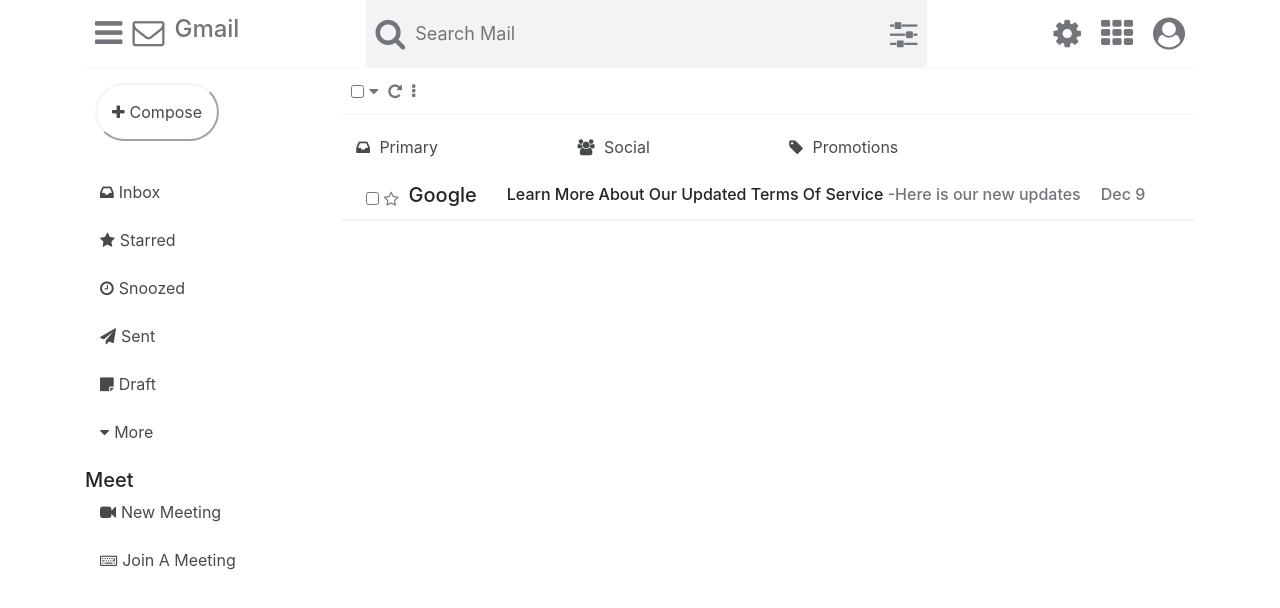
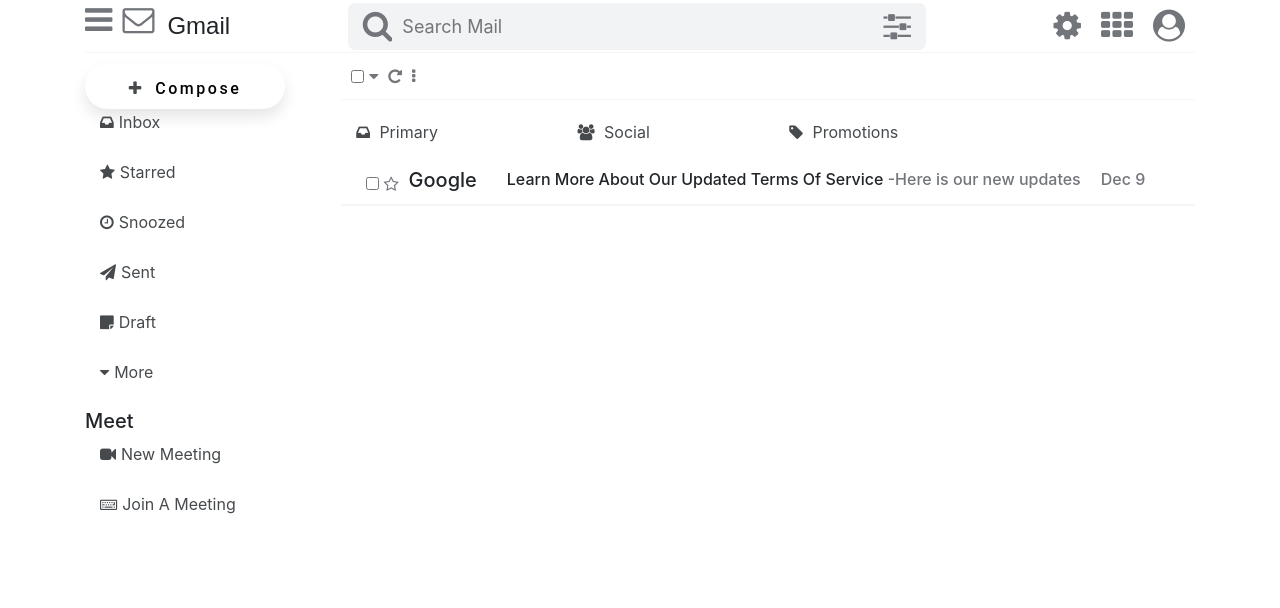
Before and after one commit to gokulajmech/hackdummy, a plain HTML site: page index.html in a window 1280 px wide. Drawn offline with nearby package versions, Linux system fonts and the light colour scheme.

Commit message:
Update index.css

```diff
--- a/index.css
+++ b/index.css
@@ -1,25 +1,25 @@
-*{
-    margin: 0;
-    padding: 0;
-}
-.container{
+
+@import url('https://fonts.googleapis.com/css2?family=Source+Sans+3:wght@300&display=swap');
+
+/* .container{
     height: 100vh;
-}
+} */
 .head{
     display: flex;
     justify-content: space-between;
     align-items: center;
     border-bottom: 1px solid whitesmoke;
 }
-.head1 {
-    display: flex;
-    align-items: center;
-    padding: 10px;
+.head1  {
+    display:flex;
+
 }
-.head1 span{
-    padding-left: 10px;
-    color: rgb(114,117,122);
+.head1 h4{
+    margin-top: 8px;
+    padding-left: 13px;
+    font-family: 'Source Sans 3', sans-serif;
 }
+
 .fa{
     color: rgb(114,117,122);
 }
@@ -31,8 +31,9 @@
     display: flex;
     flex: 0.7;
     align-items: center;
-    padding: 10px;
-    border-radius: 3px;
+    padding-right: 15px;
+    padding-left: 15px;
+    border-radius: 7px;
     background-color:rgb(241,243,244);
 }
 .head2 input{
@@ -55,16 +56,27 @@
     max-width: 300px;
 }
 .compose{
-    display: flex;
-    align-items: center;
-    border-radius: 30px;
-    outline: none;
-    padding: 15px;
-    margin:15px 10px ;
-    background-color: white ;
-    color:rgb(70,74,77) ;
-    text-transform: capitalize;
-    border-color: whitesmoke;
+    width: 200px;
+    height: 45px;
+    font-family: 'Roboto', sans-serif;
+    font-size: 11px;
+    letter-spacing: 2.5px;
+    font-weight: 500;
+    color: #000;
+    background-color: #fff;
+    border: none;
+    border-radius: 45px;
+    box-shadow: 0px 8px 15px rgba(0, 0, 0, 0.1);
+    padding-top:5px;
+    margin-top: 11px;
+    font-size: medium;
+
+}
+.compose:hover{
+    background-color: #2EE59D;
+  box-shadow: 0px 15px 20px rgba(46, 229, 157, 0.4);
+  color: #fff;
+
 }
 .sidebar .fa{
     margin-right: 5px;
@@ -174,3 +186,6 @@ align-items: center;
     padding-left: 20px;
     color: rgb(114,117,122);
 }
+.second-section{
+    padding-top: 30px;
+}
```
